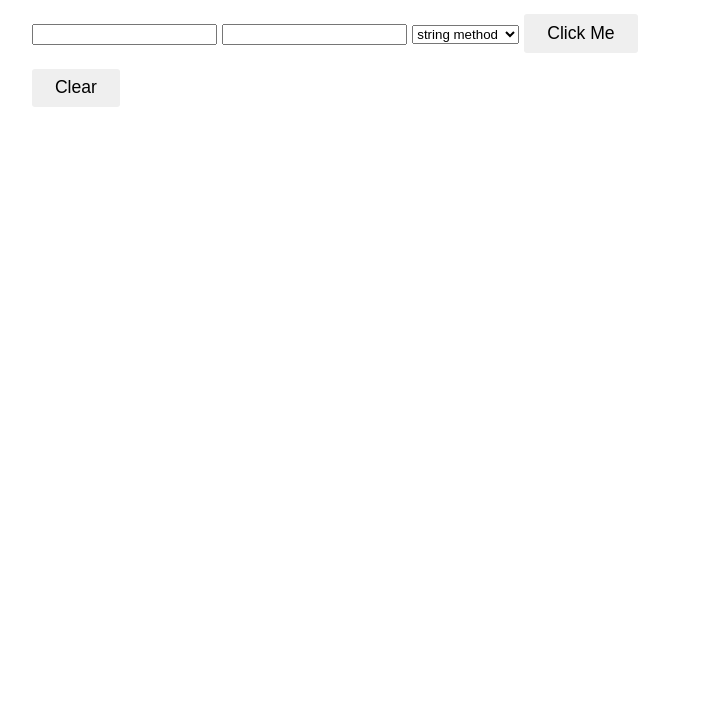
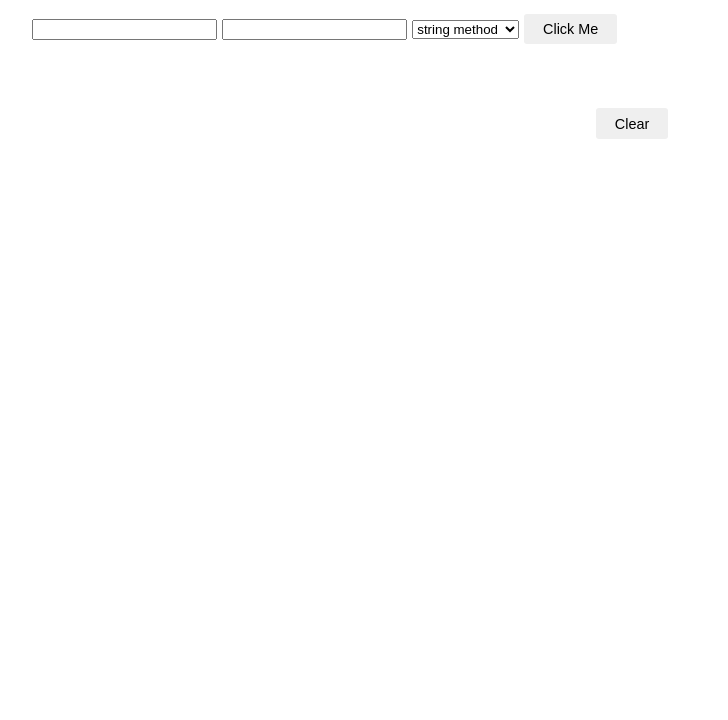
Before and after one commit to KamonLeigh/web-app-worker, a website built with Parcel: page index.html in a window 1280 px wide. Shown: the part 80-800 px from the top of the page, without its empty margins (8-736 px from the left). Built offline with nearby package versions, Linux system fonts and the light colour scheme.

Commit message:
add display flex to section

```diff
--- a/style.css
+++ b/style.css
@@ -20,14 +20,20 @@ img {
 
 .btn {
     text-transform: capitalize;
-    font-size: 1.1rem;
+    font-size: 0.9rem;
     border-radius: 3px;
     border: none;
     padding: 0.5em 1.3em;
+    cursor: pointer;
+}
+
+.btn-clear {
+    align-self: center;
 }
 
 h1 {
     grid-column: 2;
+    justify-self: center;
 }
 .container {
     margin: 0 auto;
@@ -41,4 +47,8 @@ form {
 
 section {
     grid-column: 2;
+    display: flex;
+    padding: 2em;
+    flex-direction: column;
+    margin-block-end: 2em;
 }
```
